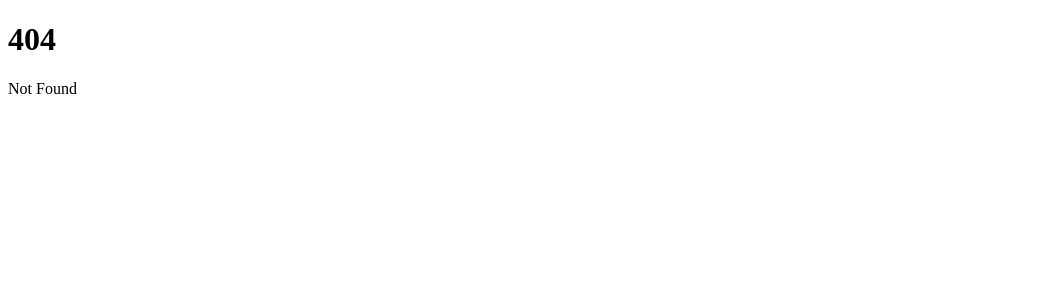
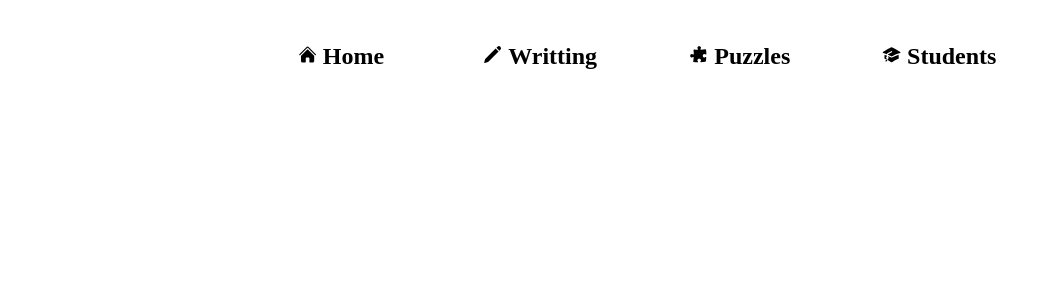
Before and after one commit to Nathan-George/nathan-george.github.io, a SvelteKit app: page /puzzles in a window 1280 px wide. Before the commit this address had no page. Shown: the top 300 px of the page, without its empty margins (0-1051 px from the left). Built offline with nearby package versions, Linux system fonts and the light colour scheme.

Commit message:
finnished initial version of the site

```diff
--- a/package.json
+++ b/package.json
@@ -1,5 +1,5 @@
 {
-	"name": "whimiscalcode.com",
+	"name": "nathan-george.github.io",
 	"private": true,
 	"version": "0.0.1",
 	"type": "module",
--- /dev/null
+++ b/src/app.css
@@ -0,0 +1,5 @@
+:root {
+	margin: 0;
+	padding: 0;
+	font-family: 'junicode';
+}
--- /dev/null
+++ b/src/lib/components/Header.svelte
@@ -0,0 +1,59 @@
+<header>
+	<a href="/">
+		<svg xmlns="http://www.w3.org/2000/svg" viewBox="0 0 24 24" fill="currentColor" class="size-6">
+			<path d="M11.47 3.841a.75.75 0 0 1 1.06 0l8.69 8.69a.75.75 0 1 0 1.06-1.061l-8.689-8.69a2.25 2.25 0 0 0-3.182 0l-8.69 8.69a.75.75 0 1 0 1.061 1.06l8.69-8.689Z" />
+			<path d="m12 5.432 8.159 8.159c.03.03.06.058.091.086v6.198c0 1.035-.84 1.875-1.875 1.875H15a.75.75 0 0 1-.75-.75v-4.5a.75.75 0 0 0-.75-.75h-3a.75.75 0 0 0-.75.75V21a.75.75 0 0 1-.75.75H5.625a1.875 1.875 0 0 1-1.875-1.875v-6.198a2.29 2.29 0 0 0 .091-.086L12 5.432Z" />
+		</svg>
+		Home
+	</a>
+	<a href="/writting">
+		<svg xmlns="http://www.w3.org/2000/svg" viewBox="0 0 24 24" fill="currentColor" class="size-6">
+			<path d="M21.731 2.269a2.625 2.625 0 0 0-3.712 0l-1.157 1.157 3.712 3.712 1.157-1.157a2.625 2.625 0 0 0 0-3.712ZM19.513 8.199l-3.712-3.712-12.15 12.15a5.25 5.25 0 0 0-1.32 2.214l-.8 2.685a.75.75 0 0 0 .933.933l2.685-.8a5.25 5.25 0 0 0 2.214-1.32L19.513 8.2Z" />
+		</svg>
+		Writting
+	</a>
+	<a href="/puzzle">
+		<svg xmlns="http://www.w3.org/2000/svg" viewBox="0 0 24 24" fill="currentColor" class="size-6">
+			<path d="M11.25 5.337c0-.355-.186-.676-.401-.959a1.647 1.647 0 0 1-.349-1.003c0-1.036 1.007-1.875 2.25-1.875S15 2.34 15 3.375c0 .369-.128.713-.349 1.003-.215.283-.401.604-.401.959 0 .332.278.598.61.578 1.91-.114 3.79-.342 5.632-.676a.75.75 0 0 1 .878.645 49.17 49.17 0 0 1 .376 5.452.657.657 0 0 1-.66.664c-.354 0-.675-.186-.958-.401a1.647 1.647 0 0 0-1.003-.349c-1.035 0-1.875 1.007-1.875 2.25s.84 2.25 1.875 2.25c.369 0 .713-.128 1.003-.349.283-.215.604-.401.959-.401.31 0 .557.262.534.571a48.774 48.774 0 0 1-.595 4.845.75.75 0 0 1-.61.61c-1.82.317-3.673.533-5.555.642a.58.58 0 0 1-.611-.581c0-.355.186-.676.401-.959.221-.29.349-.634.349-1.003 0-1.035-1.007-1.875-2.25-1.875s-2.25.84-2.25 1.875c0 .369.128.713.349 1.003.215.283.401.604.401.959a.641.641 0 0 1-.658.643 49.118 49.118 0 0 1-4.708-.36.75.75 0 0 1-.645-.878c.293-1.614.504-3.257.629-4.924A.53.53 0 0 0 5.337 15c-.355 0-.676.186-.959.401-.29.221-.634.349-1.003.349-1.036 0-1.875-1.007-1.875-2.25s.84-2.25 1.875-2.25c.369 0 .713.128 1.003.349.283.215.604.401.959.401a.656.656 0 0 0 .659-.663 47.703 47.703 0 0 0-.31-4.82.75.75 0 0 1 .83-.832c1.343.155 2.703.254 4.077.294a.64.64 0 0 0 .657-.642Z" />
+		</svg>
+		Puzzles
+	</a>
+	<a href="/students">
+		<svg xmlns="http://www.w3.org/2000/svg" viewBox="0 0 24 24" fill="currentColor" class="size-6">
+			<path d="M11.7 2.805a.75.75 0 0 1 .6 0A60.65 60.65 0 0 1 22.83 8.72a.75.75 0 0 1-.231 1.337 49.948 49.948 0 0 0-9.902 3.912l-.003.002c-.114.06-.227.119-.34.18a.75.75 0 0 1-.707 0A50.88 50.88 0 0 0 7.5 12.173v-.224c0-.131.067-.248.172-.311a54.615 54.615 0 0 1 4.653-2.52.75.75 0 0 0-.65-1.352 56.123 56.123 0 0 0-4.78 2.589 1.858 1.858 0 0 0-.859 1.228 49.803 49.803 0 0 0-4.634-1.527.75.75 0 0 1-.231-1.337A60.653 60.653 0 0 1 11.7 2.805Z" />
+			<path d="M13.06 15.473a48.45 48.45 0 0 1 7.666-3.282c.134 1.414.22 2.843.255 4.284a.75.75 0 0 1-.46.711 47.87 47.87 0 0 0-8.105 4.342.75.75 0 0 1-.832 0 47.87 47.87 0 0 0-8.104-4.342.75.75 0 0 1-.461-.71c.035-1.442.121-2.87.255-4.286.921.304 1.83.634 2.726.99v1.27a1.5 1.5 0 0 0-.14 2.508c-.09.38-.222.753-.397 1.11.452.213.901.434 1.346.66a6.727 6.727 0 0 0 .551-1.607 1.5 1.5 0 0 0 .14-2.67v-.645a48.549 48.549 0 0 1 3.44 1.667 2.25 2.25 0 0 0 2.12 0Z" />
+			<path d="M4.462 19.462c.42-.419.753-.89 1-1.395.453.214.902.435 1.347.662a6.742 6.742 0 0 1-1.286 1.794.75.75 0 0 1-1.06-1.06Z" />
+		</svg>
+		Students
+	</a>
+</header>
+
+<style>
+	header {
+		margin: 2rem auto;
+		width: 60%;
+		display: flex;
+		justify-content: space-between;
+		align-items: center;
+	}
+
+	header > a {
+		width: 10rem;
+		height: 3rem;
+		font-size: 1.5rem;
+		font-weight: bold;
+		text-decoration: none;
+		text-align: center;
+		vertical-align: middle;
+		line-height: 3rem;
+		border-radius: 1rem;
+		color: black;
+	}
+
+
+
+	header > a > svg {
+		display: inline;
+		height: 1.2rem;
+	}
+</style>
--- a/src/routes/+layout.svelte
+++ b/src/routes/+layout.svelte
@@ -1,4 +1,5 @@
 <script lang="ts">
+	import '../app.css'
 	import favicon from '$lib/assets/favicon.svg';
 
 	let { children } = $props();
--- /dev/null
+++ b/src/routes/puzzles/+page.svelte
@@ -0,0 +1,6 @@
+<script>
+    import Header from "$lib/components/Header.svelte";
+</script>
+<div>
+	<Header/>
+</div>
--- /dev/null
+++ b/src/routes/students/+page.svelte
@@ -0,0 +1,6 @@
+<script>
+    import Header from "$lib/components/Header.svelte";
+</script>
+<div>
+	<Header/>
+</div>
--- /dev/null
+++ b/src/routes/writting/+page.svelte
@@ -0,0 +1,6 @@
+<script>
+    import Header from "$lib/components/Header.svelte";
+</script>
+<div>
+	<Header/>
+</div>
```
Also changed, not shown: src/routes/+page.svelte (+52 -2 lines), src/lib/assets/portrait.jpg (added).
